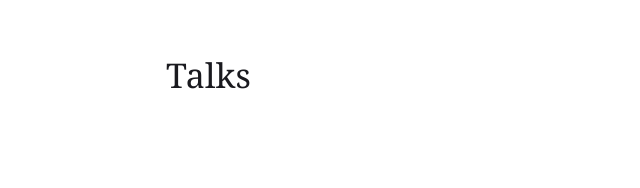
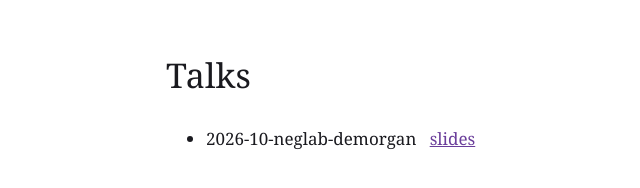
Before and after one commit to Andrea-Matt/talks, a plain HTML site: page index.html in a window 1280 px wide. Shown: the whole page, without its empty margins (168-808 px from the left). Drawn offline with Linux system fonts and the light colour scheme.

Commit message:
Publish 2026-10-neglab-demorgan

```diff
--- a/index.html
+++ b/index.html
@@ -4,4 +4,5 @@
 <style>body{font:17px/1.6 Georgia,serif;max-width:36em;margin:3rem auto;padding:0 1rem;color:#1A1A1F}
 h1{font-weight:400}a{color:#6A3D9A}li{margin:.3em 0}</style>
 <h1>Talks</h1><ul>
+<li>2026-10-neglab-demorgan &nbsp; <a href="2026-10-neglab-demorgan/slides.pdf">slides</a></li>
 </ul>
```
Also changed, not shown: 1 other file.
